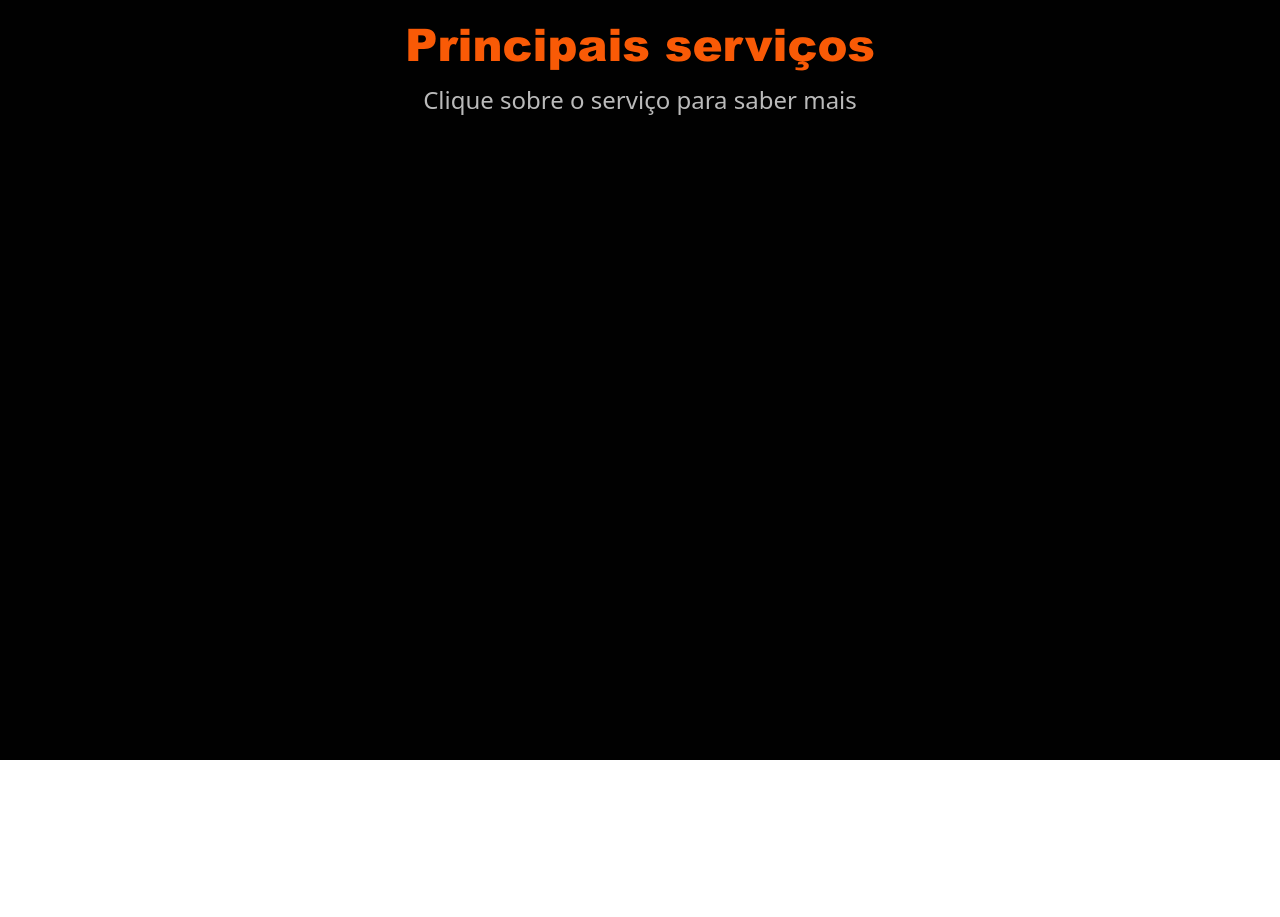
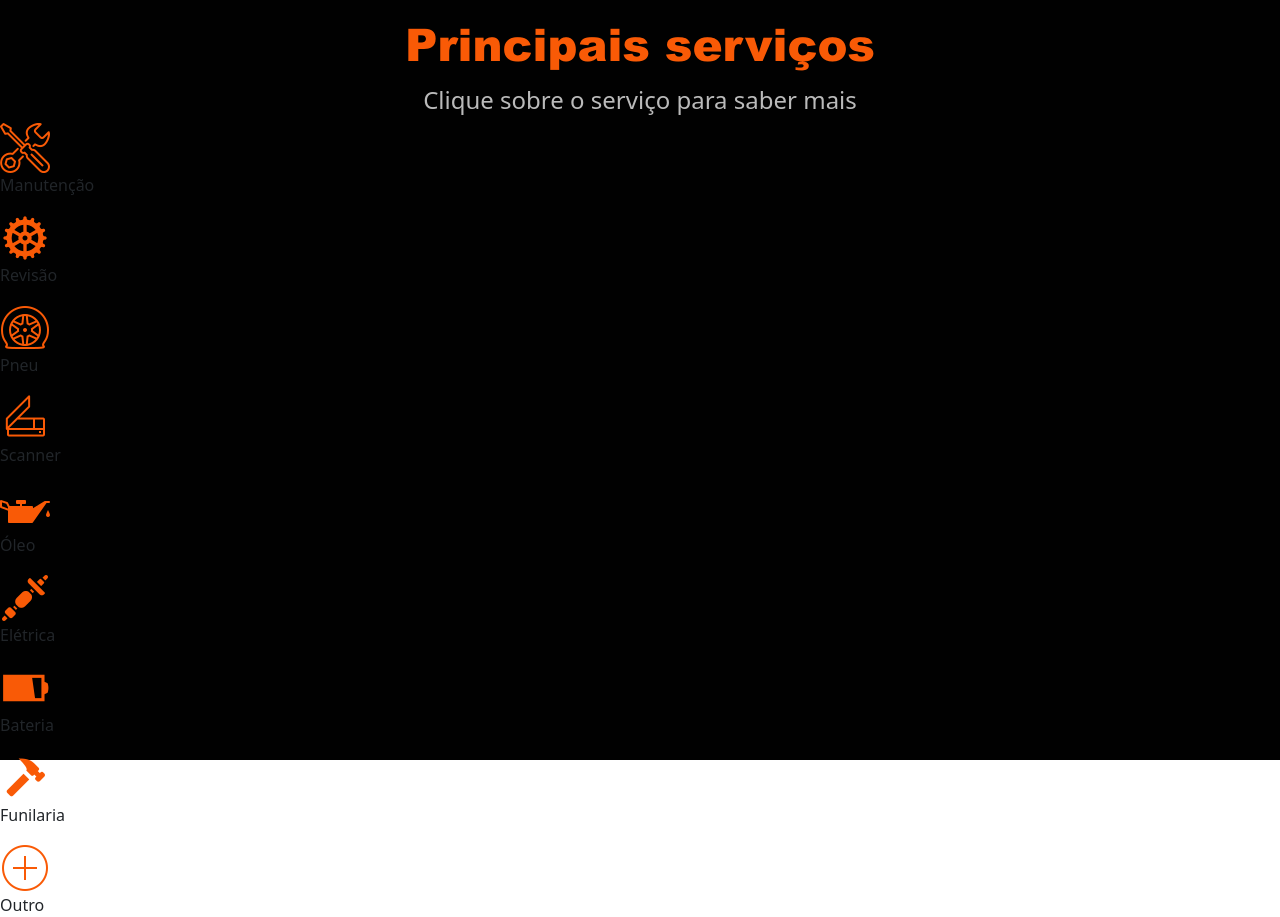
Before and after one commit to PedroBryk/Abryk-moto-service, a plain HTML site: page index.html in a window 1280 px wide. Shown: the part 1640-2557 px from the top of the page. Before the commit the page ends 2400 px from the top, so only its background shows below. Drawn offline with nearby package versions, Linux system fonts and the light colour scheme.

Commit message:
HTML serviços pronto

```diff
--- a/index.html
+++ b/index.html
@@ -105,48 +105,48 @@
           </div>
           <div class="servicos">
             <div class="servico">
-              <img src="" alt="">
-                <p></p>
+              <img src="./assets/img/manutençao.png" alt="imagem de serviço">
+                <p class="servico-nome">Manutenção</p>
               </img>
             </div>
             <div class="servico">
-              <img src="" alt="">
-                <p></p>
+              <img src="./assets/img/revisao.png" alt="imagem de serviço">
+                <p class="servico-nome">Revisão</p>
               </img>
             </div>
             <div class="servico">
-              <img src="" alt="">
-                <p></p>
+              <img src="./assets/img/pneu.png" alt="imagem de serviço">
+                <p class="servico-nome">Pneu</p>
               </img>
             </div>
             <div class="servico">
-              <img src="" alt="">
-                <p></p>
+              <img src="./assets/img/scanner.png" alt="imagem de serviço">
+                <p class="servico-nome">Scanner</p>
               </img>
             </div>
             <div class="servico">
-              <img src="" alt="">
-                <p></p>
+              <img src="./assets/img/oleo.png" alt="imagem de serviço">
+                <p class="servico-nome">Óleo</p>
               </img>
             </div>
             <div class="servico">
-              <img src="" alt="">
-                <p></p>
+              <img src="/assets/img/eletrica.png" alt="imagem de serviço">
+                <p class="servico-nome">Elétrica</p>
               </img>
             </div>
             <div class="servico">
-              <img src="" alt="">
-                <p></p>
+              <img src="./assets/img/bateria.png" alt="imagem de serviço">
+                <p class="servico-nome">Bateria</p>
               </img>
             </div>
             <div class="servico">
-              <img src="" alt="">
-                <p></p>
+              <img src="./assets/img/funilaria.png" alt="imagem de serviço">
+                <p class="servico-nome">Funilaria</p>
               </img>
             </div>
             <div class="servico">
-              <img src="" alt="">
-                <p></p>
+              <img src="./assets/img/outro.png" alt="imagem de serviço">
+                <p class="servico-nome">Outro</p>
               </img>
             </div>
           </div>
```
Also changed, not shown: assets/img/outro.png (added).
